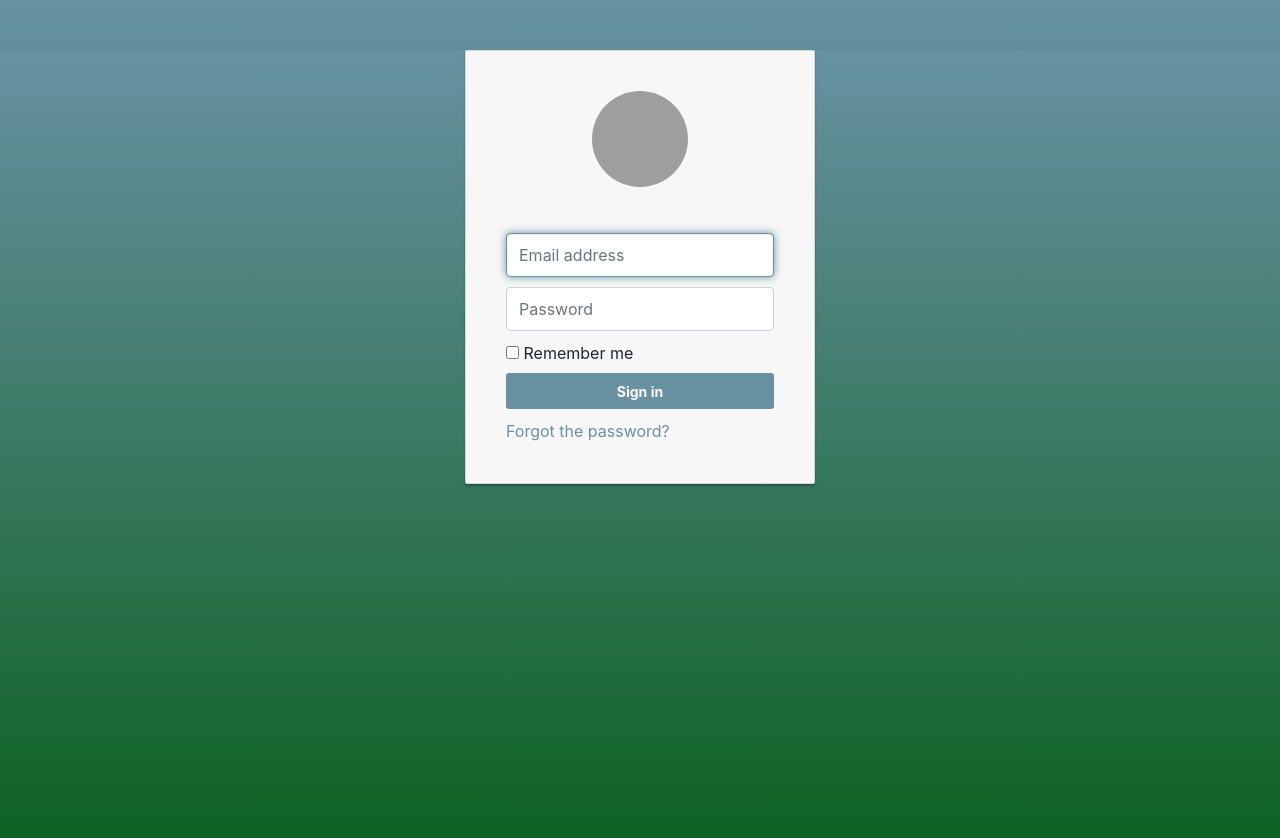
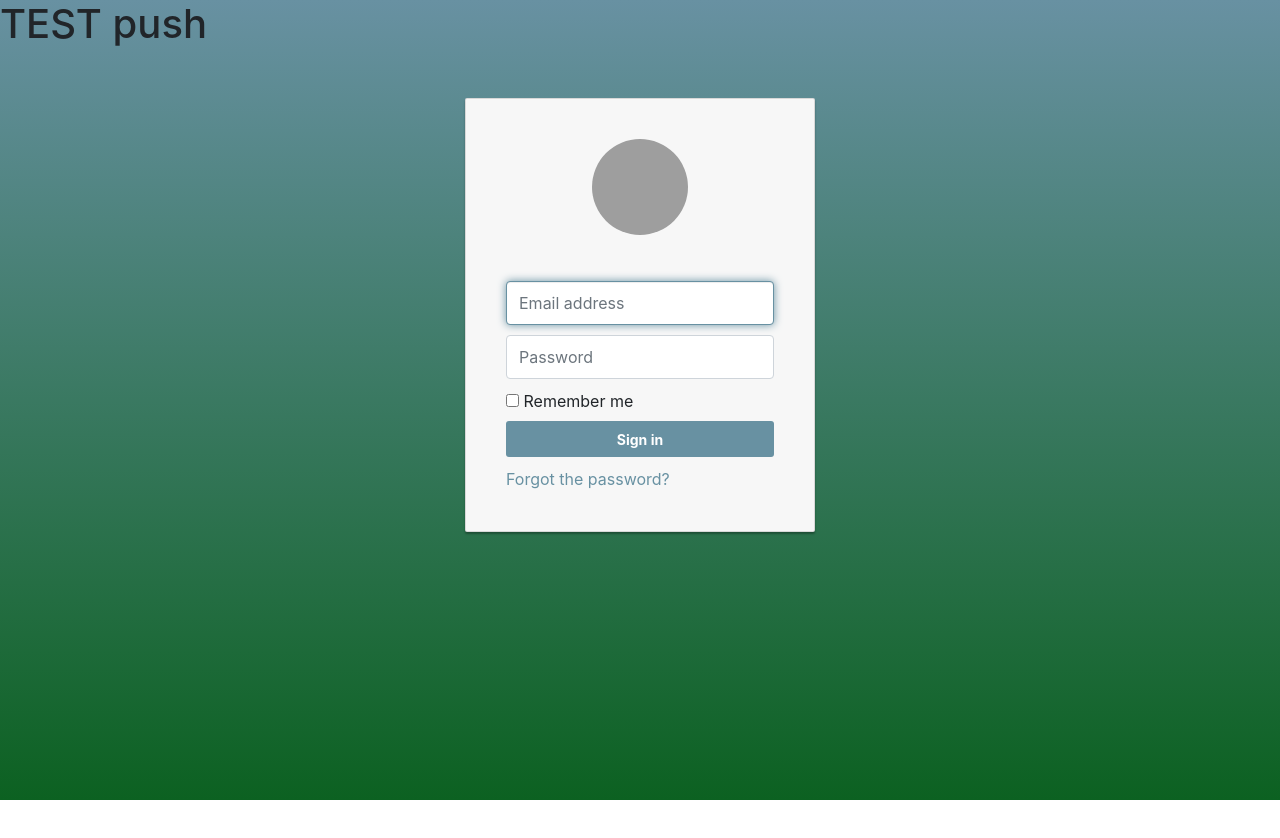
Before and after one commit to Adanieljohnson91/TEAM_IBMA, a website: page client/src/index.html in a window 1280 px wide. After the commit the page ends 800 px from the top, so only its background shows below. Drawn offline with nearby package versions, Linux system fonts and the light colour scheme; grey boxes are pictures that could not be loaded.

Commit message:
test push

```diff
--- a/client/src/index.html
+++ b/client/src/index.html
@@ -10,7 +10,7 @@
     <title>Language App</title>
 </head>
 <body>
-
+    <h1>TEST push</h1>
 
     <div class="container">
         <div class="card card-container">
```
